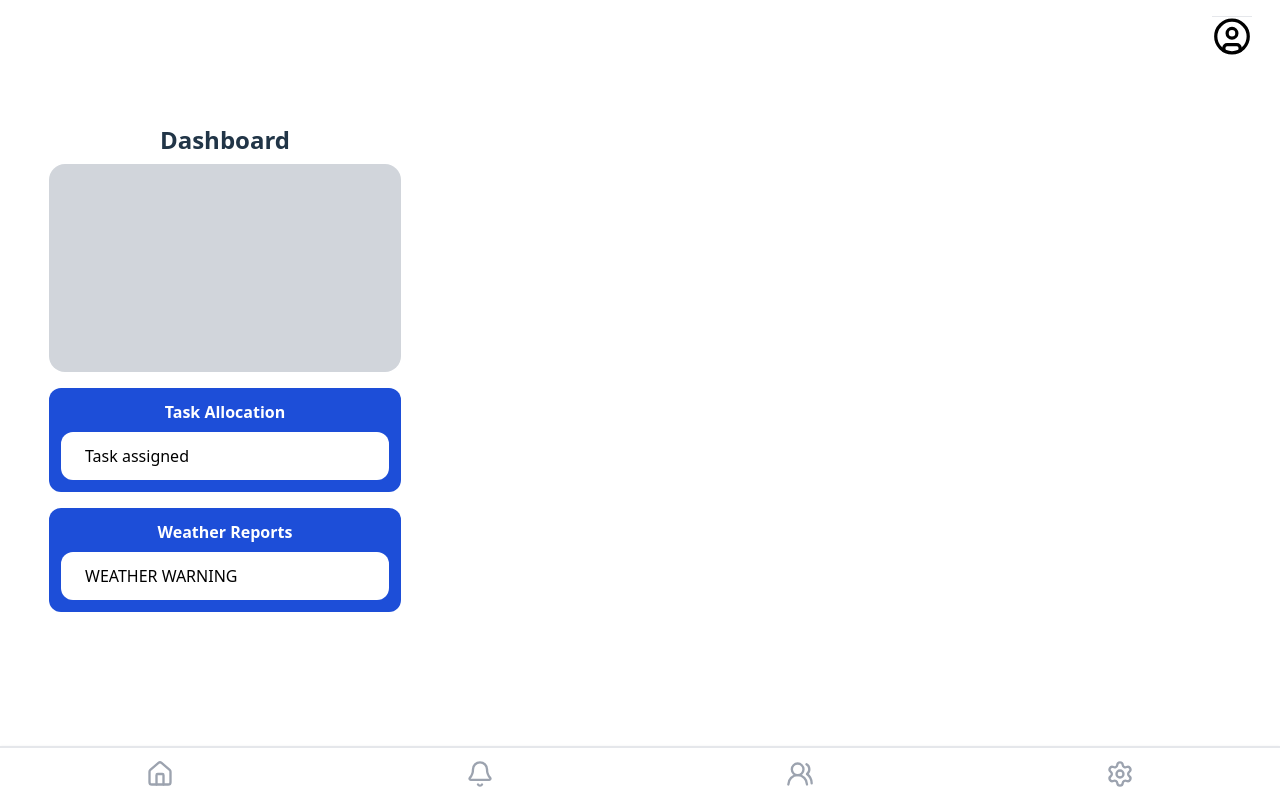
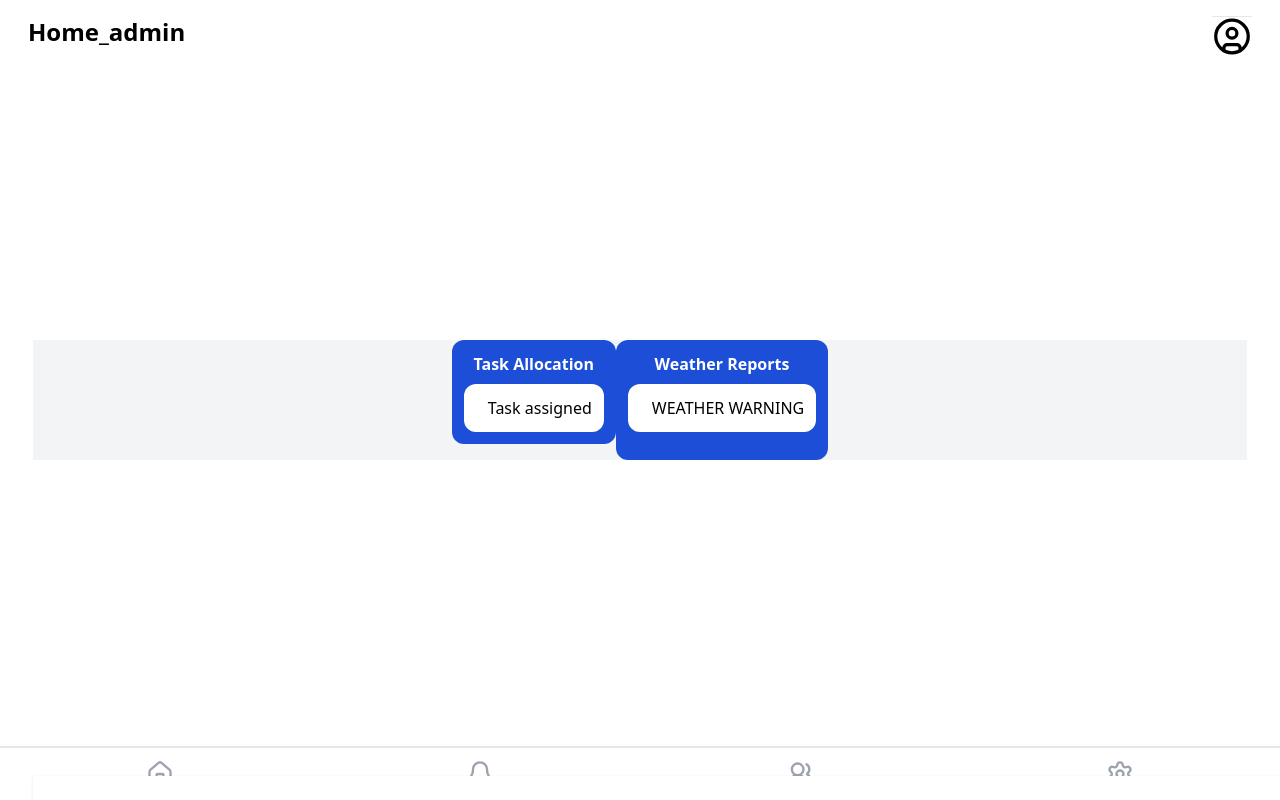
Before and after one commit to el-reebo/MCDRS_HiFi, a React (Vite) app in the folder my-app/: page /home-admin in a window 1280 px wide. Built offline with nearby package versions, Linux system fonts and the light colour scheme.

Commit message:
added admin URL

```diff
--- a/my-app/src/components/HeaderBar.jsx
+++ b/my-app/src/components/HeaderBar.jsx
@@ -7,6 +7,7 @@ function HeaderBar() {
   const pageTitles = {
     "/": "Dashboard",
     "/home-user": "Dashboard",
+    "/home-admin": "Home_admin",
     "/notifs": "Notification",
     "/network": "Manage Network",
     "/settings": "Settings",
--- a/my-app/src/pages/Home_admin.jsx
+++ b/my-app/src/pages/Home_admin.jsx
@@ -1,27 +1,38 @@
 function Home_admin() {
   return (
     <>
-      <div className="w-full max-w-sm p-4 pb-20">
-        <h1 className="text-2xl font-bold mb-2">Dashboard</h1>
+      <div class="flex justify-center bg-gray-100">
 
-        <div className="w-full h-52 bg-gray-300 rounded-2xl mb-4"></div>
 
-        <div className="bg-blue-700 text-white rounded-xl p-3 mb-4">
-          <p className="font-semibold">Task Allocation</p>
-          <div className="bg-white text-black rounded-xl p-3 mt-2 flex items-center gap-3">
-            <i data-lucide="alert-circle" className="text-yellow-500"></i>
+
+    <div class="bg-blue-700 text-white rounded-xl p-3 mb-4">
+      <p class="font-semibold">Task Allocation</p>
+      <div class="bg-white text-black rounded-xl p-3 mt-2 flex items-center gap-3">
+        <i data-lucide="alert-circle" class="text-yellow-500"></i>
         Task assigned
       </div>
     </div>
 
-        <div className="bg-blue-700 text-white rounded-xl p-3">
-          <p className="font-semibold">Weather Reports</p>
-          <div className="bg-white text-black rounded-xl p-3 mt-2 flex items-center gap-3">
-            <i data-lucide="alert-circle" className="text-red-500"></i>
+    <div class="bg-blue-700 text-white rounded-xl p-3">
+      <p class="font-semibold">Weather Reports</p>
+      <div class="bg-white text-black rounded-xl p-3 mt-2 flex items-center gap-3">
+        <i data-lucide="alert-circle" class="text-red-500"></i>
         WEATHER WARNING
       </div>
     </div>
   </div>
+
+  <nav class="w-full fixed bottom-0 bg-white shadow flex justify-around py-3">
+    <a href="home.html"><i data-lucide="home" class="w-7 h-7 text-blue-600"></i></a>
+    <a href="messages.html"><i data-lucide="message-square" class="w-7 h-7 text-gray-400"></i></a>
+    <a href="alerts.html"><i data-lucide="alert-circle" class="w-7 h-7 text-gray-400"></i></a>
+    <a href="settings.html"><i data-lucide="settings" class="w-7 h-7 text-gray-400"></i></a>
+  </nav>
+
+  <script>
+    lucide.createIcons();
+  </script>
+
     </>
   );
 }
```
Lines whose indentation alone changed are shown as unchanged.
